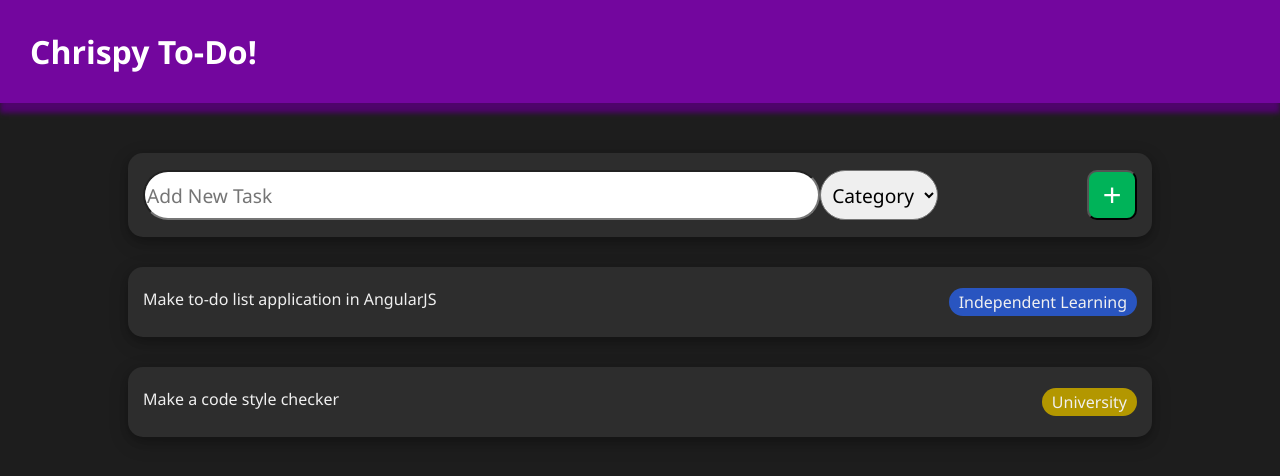
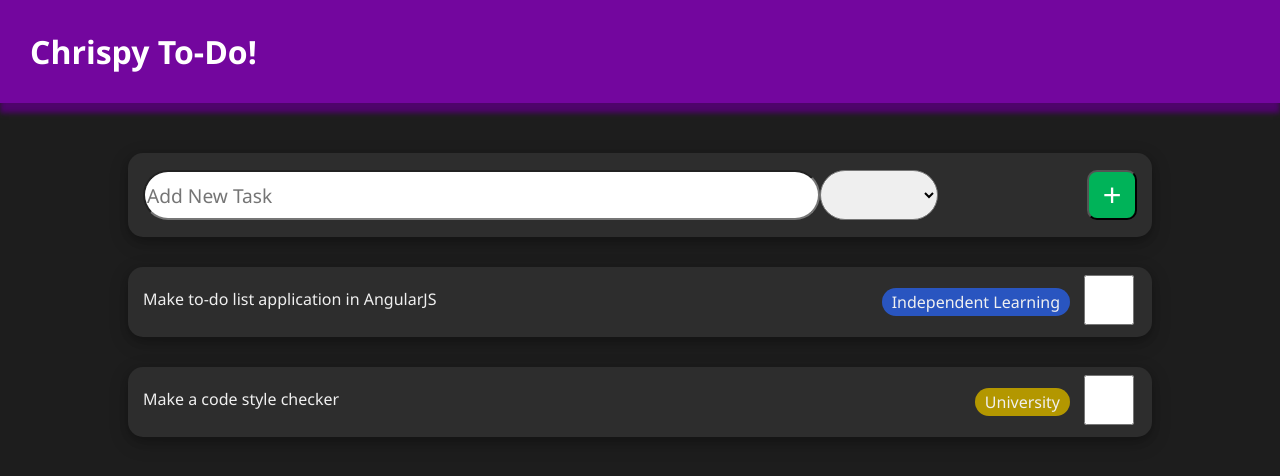
Before and after one commit to cBridges851/angularjs-to-do-list, a plain HTML site: page index.html in a window 1280 px wide. Drawn offline with nearby package versions, Linux system fonts and the light colour scheme; some packages are replaced by stand-ins of ours; a script that the page names is missing.

Commit message:
master The user can now mark a task as complete or incomplete.

```diff
--- a/app/app.js
+++ b/app/app.js
@@ -33,4 +33,9 @@ todoApp.controller("todoAppController", ["$scope", function ($scope) {
             "complete": false
         });
     }
+
+    $scope.completeTask = function(task, complete) {
+        const selectedTask = $scope.tasks[$scope.tasks.indexOf(task)]
+        selectedTask.complete = complete
+    }
 }])
--- a/index.html
+++ b/index.html
@@ -18,7 +18,7 @@
                             placeholder="Add New Task"
                             ng-model = "newTask.name"></input>
                     <select ng-model="newTask.label" placeholder="Category">
-                        <option value="" disabled selected>Category</option>
+                        <option disabled selected>Category</option>
                         <option ng-repeat="task in tasks|unique: 'label'">{{task.label}}</option>
                     </select>
                 </div>
@@ -28,7 +28,13 @@
         <div class="content__task-cards" ng-repeat="task in tasks">
             <div class="card">
                 <p>{{task.name}}</p>
-                <p class="task-label {{task.labelClass}}">{{task.label}}</p>
+                <div class="card__right">
+                    <p class="task-label {{task.labelClass}}">{{task.label}}</p>
+                    <input class="task-cards__checkbox"
+                            type="checkbox"
+                            ng-model="task.complete"
+                            ng-change="completeTask(task, task.complete)"></input>
+                </div>
             </div>
 
         </div>
--- a/styles/todo.css
+++ b/styles/todo.css
@@ -92,3 +92,17 @@ select {
     font-size: 2em;
     color: #FFFFFF;
 }
+
+.task-cards__checkbox {
+    width: 50px;
+    height: 50px;
+}
+
+.card__right {
+    display: flex;
+    justify-content: space-between;
+}
+
+.card__right .task-label {
+    margin-right: 10px;
+}
```
